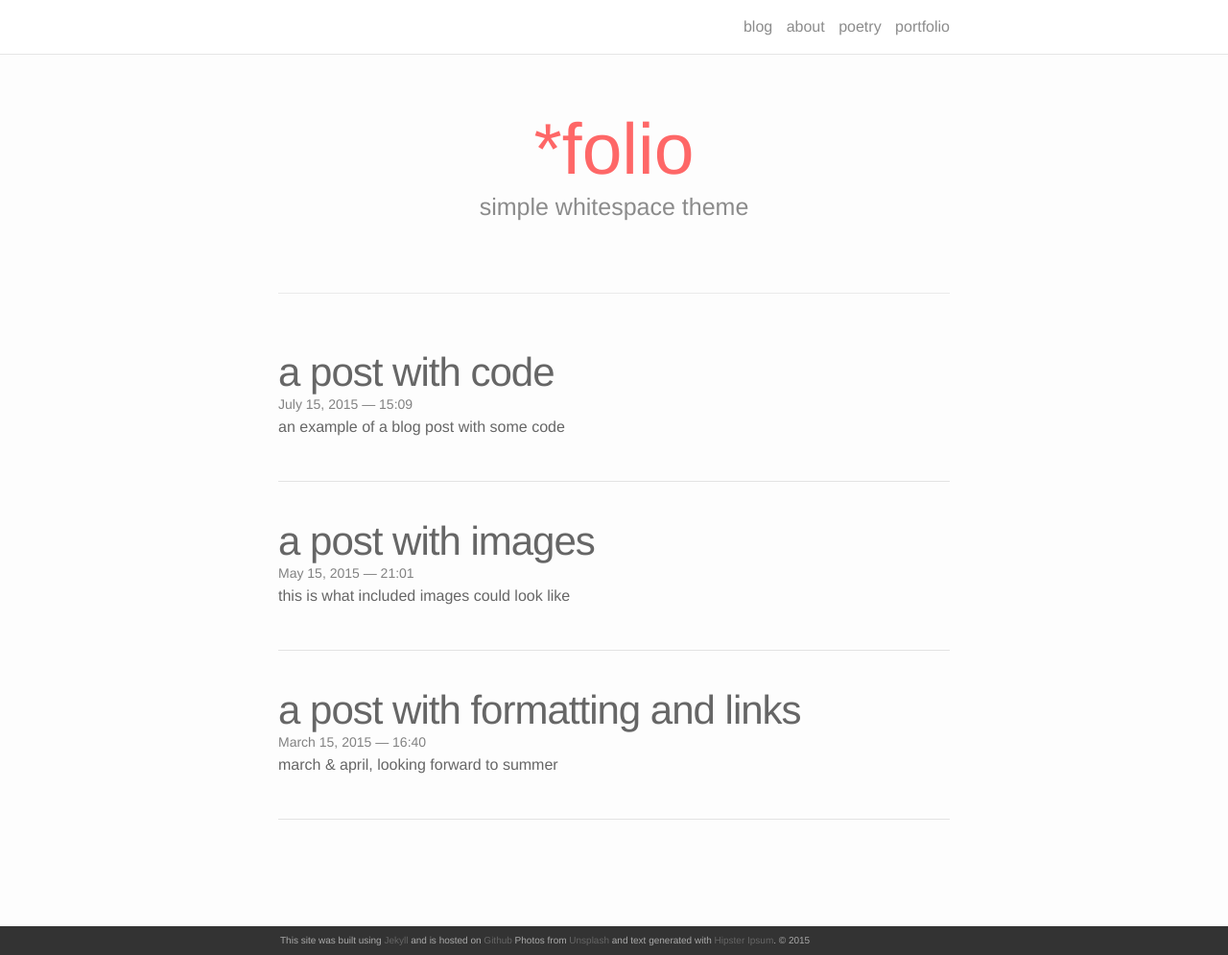
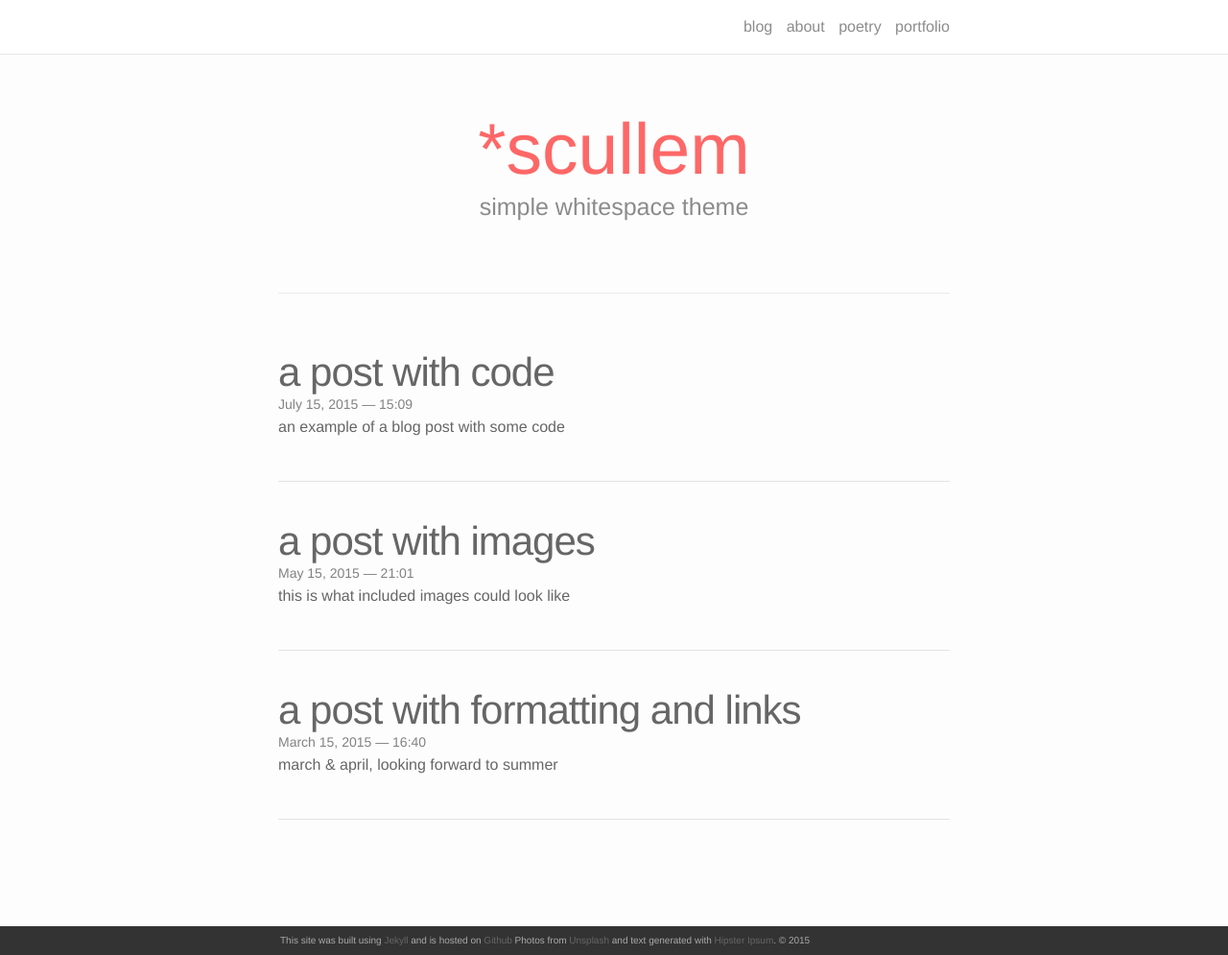
Before and after one commit to scullem/scullem.github.io, a Jekyll site: the page built from index.html, in a window 1280 px wide and 995 px high. Shown: the whole window at 96% size. Built offline with Jekyll 4.4.1, drawn with Linux system fonts in a browser that asks for light colours; nearby versions of some CDN libraries; the list of posts is cut into pages by our own code.

Commit message:
update title

```diff
--- a/index.html
+++ b/index.html
@@ -3,7 +3,7 @@ layout: default
 ---
 
 <div class="header-bar">
-  <h1>*folio</h1>
+  <h1>*scullem</h1>
   <h2>simple whitespace theme</h2>
   <br/>
   <hr>
```
